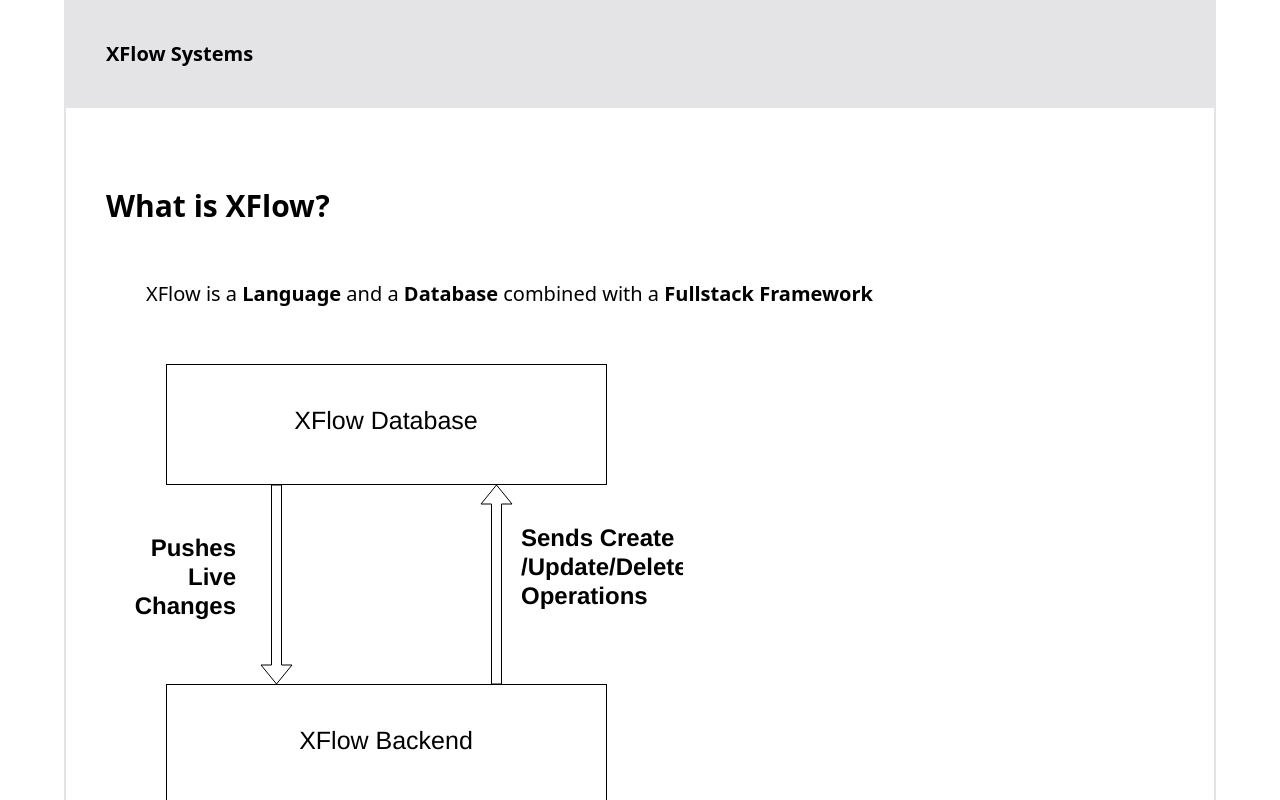
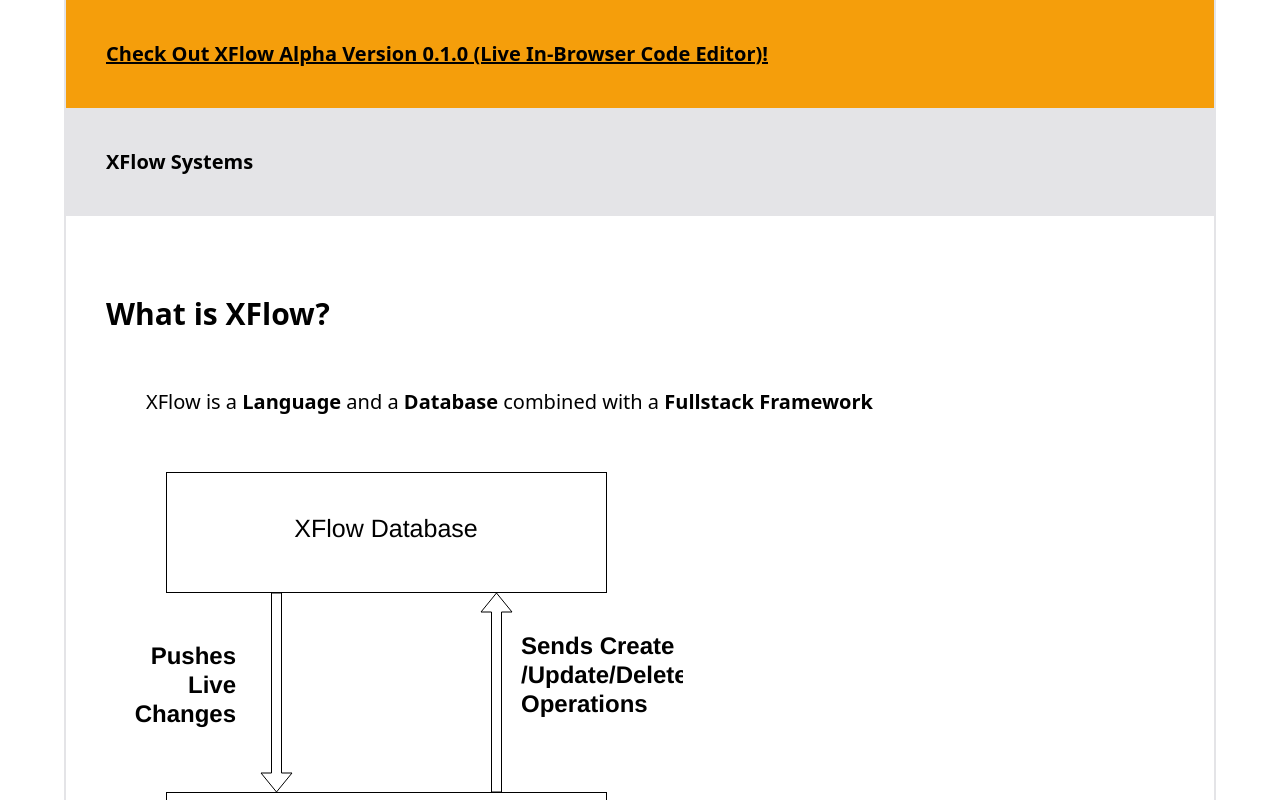
Before and after one commit to xflow-systems/xflow-systems.github.io, a React (Vite) app in the folder app/: page / in a window 1280 px wide. Shown: the top 800 px of the page. Built offline with nearby package versions, Linux system fonts and the light colour scheme.

Commit message:
add version 0.1.0 preview

```diff
--- a/app/package.json
+++ b/app/package.json
@@ -8,7 +8,8 @@
     "build": "tsc && vite build",
     "lint": "eslint . --ext ts,tsx --report-unused-disable-directives --max-warnings 0",
     "preview": "vite preview",
-    "deploy": "rm ../docs -r; npm run build; cp dist ../docs -r; cp ../CNAME ../docs"
+    "deploy": "rm ../docs -r; npm run build; cp dist ../docs -r; cp ../CNAME ../docs; npm run copy-preview",
+    "copy-preview": "mkdir -p ../docs/zig-out/bin; cp ~/xflow/zig-out/bin/xflow-front.wasm ../docs/zig-out/bin; cp ~/xflow/js ../docs/ -r; cp ~/xflow/index.html ../docs/preview.html"
   },
   "dependencies": {
     "react": "^18.2.0",
--- a/app/src/App.tsx
+++ b/app/src/App.tsx
@@ -2,6 +2,10 @@ import { Components } from './diagrams';
 
 function App() {
     return <div className="mx-auto max-w-6xl text-xl pb-20 border-x-2 border-zinc-200">
+        <a href="./preview.html" className="block bg-amber-500 p-10 font-bold underline">
+            Check Out XFlow Alpha Version 0.1.0 (Live In-Browser Code Editor)!
+        </a>
+
         <div className="bg-zinc-200 p-10 font-bold">
             XFlow Systems
         </div>
```
Also changed, not shown: 8 other files (tests, documents, lock files or other folders).
